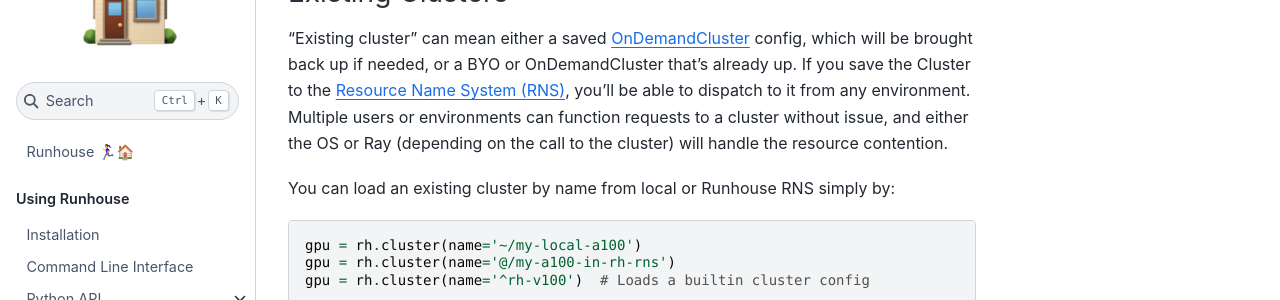
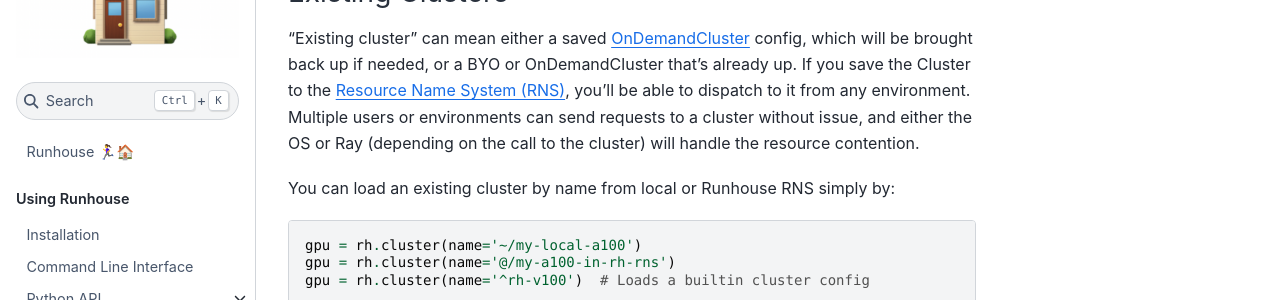
Before and after one commit to run-house/runhouse, a Sphinx documentation site: the page built from docs/overview/compute.rst, in a window 1280 px wide and 1400 px high, scrolled down 3317 px. Shown: the part 180-480 px from the top of the window. Built offline with Sphinx 7.4.7 and the Sphinx Book theme 1.1.4, drawn with Linux system fonts in a browser that asks for light colours; some of the changed text lies outside the part shown.

Commit message:
Fix more function->send typos.

```diff
--- a/docs/overview/compute.rst
+++ b/docs/overview/compute.rst
@@ -77,7 +77,7 @@
 Clusters
 --------
 A :ref:`Cluster` represents a set of machines which can be sent code or data, or a machine spec that could be spun up in the
-event that we have some code or data to function to the machine.
+event that we have some code or data to send to the machine.
 Generally they are `Ray clusters <https://docs.ray.io/en/latest/cluster/getting-started.html>`_ under the hood.
 
 There are a few kinds of clusters today:
@@ -145,7 +145,7 @@
 ~~~~~~~~~~~~~~~~~~
 "Existing cluster" can mean either a saved :ref:`OnDemandCluster` config, which will be brought back up if needed,
 or a BYO or OnDemandCluster that's already up. If you save the Cluster to the :ref:`Resource Name System (RNS)`,
-you'll be able to dispatch to it from any environment. Multiple users or environments can function requests to a cluster
+you'll be able to dispatch to it from any environment. Multiple users or environments can send requests to a cluster
 without issue, and either the OS or Ray (depending on the call to the cluster) will handle the resource contention.
 
 You can load an existing cluster by name from local or Runhouse RNS simply by:
@@ -210,7 +210,7 @@
 
     gpu.run_python(['import torch', 'print(torch.__version__)'])
 
-This is useful for debugging, or for running a script that you don't want to function to the cluster
+This is useful for debugging, or for running a script that you don't want to send to the cluster
 (e.g. because it has too many dependencies).
 
 If you want to run an application on the cluster that requires a port to be open,
```
Also changed, not shown: 2 other files.
